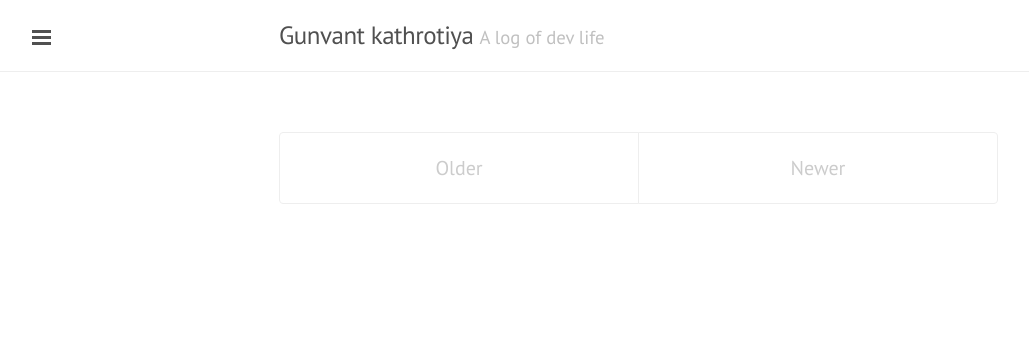
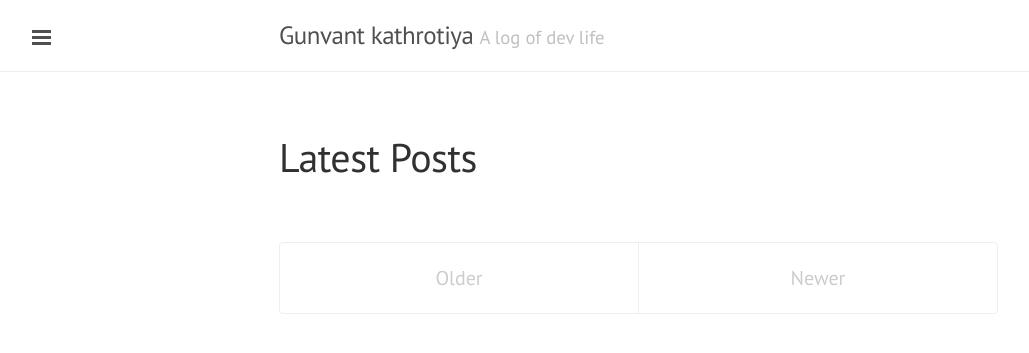
Before and after one commit to glkathrotiya/glkathrotiya.github.io, a Jekyll site: the page built from index.html, in a window 1280 px wide. Shown: the top 353 px of the page, without its empty margins (1-1030 px from the left). Built offline with Jekyll 4.4.1, drawn with Linux system fonts in a browser that asks for light colours.

Commit message:
Update index.html

```diff
--- a/index.html
+++ b/index.html
@@ -4,17 +4,24 @@ title: Home
 ---
 
 <div class="posts">
+  <div class="page-header">
+  <h1>Latest Posts </h1>
+</div>
+
+<div class="row">
+  <div class="span12">
+
   {% for post in paginator.posts %}
   <div class="post">
-    <h1 class="post-title">
+    <li><h2 class="post-title">
       <a href="{{ post.url }}">
         {{ post.title }}
       </a>
-    </h1>
+    </h2></li>
 
     <span class="post-date">{{ post.date | date_to_string }}</span>
 
-    {{ post.content }}
+
   </div>
   {% endfor %}
 </div>
```
